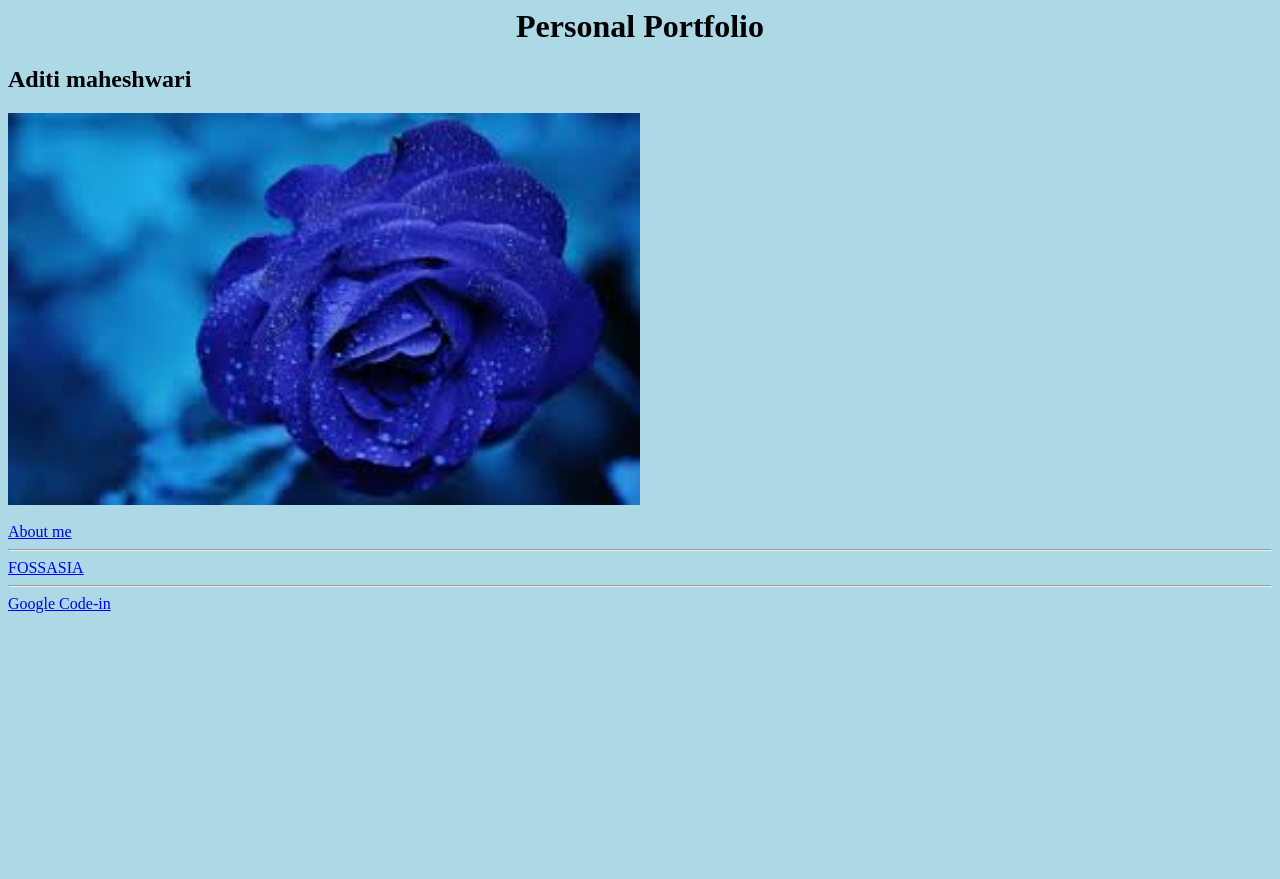
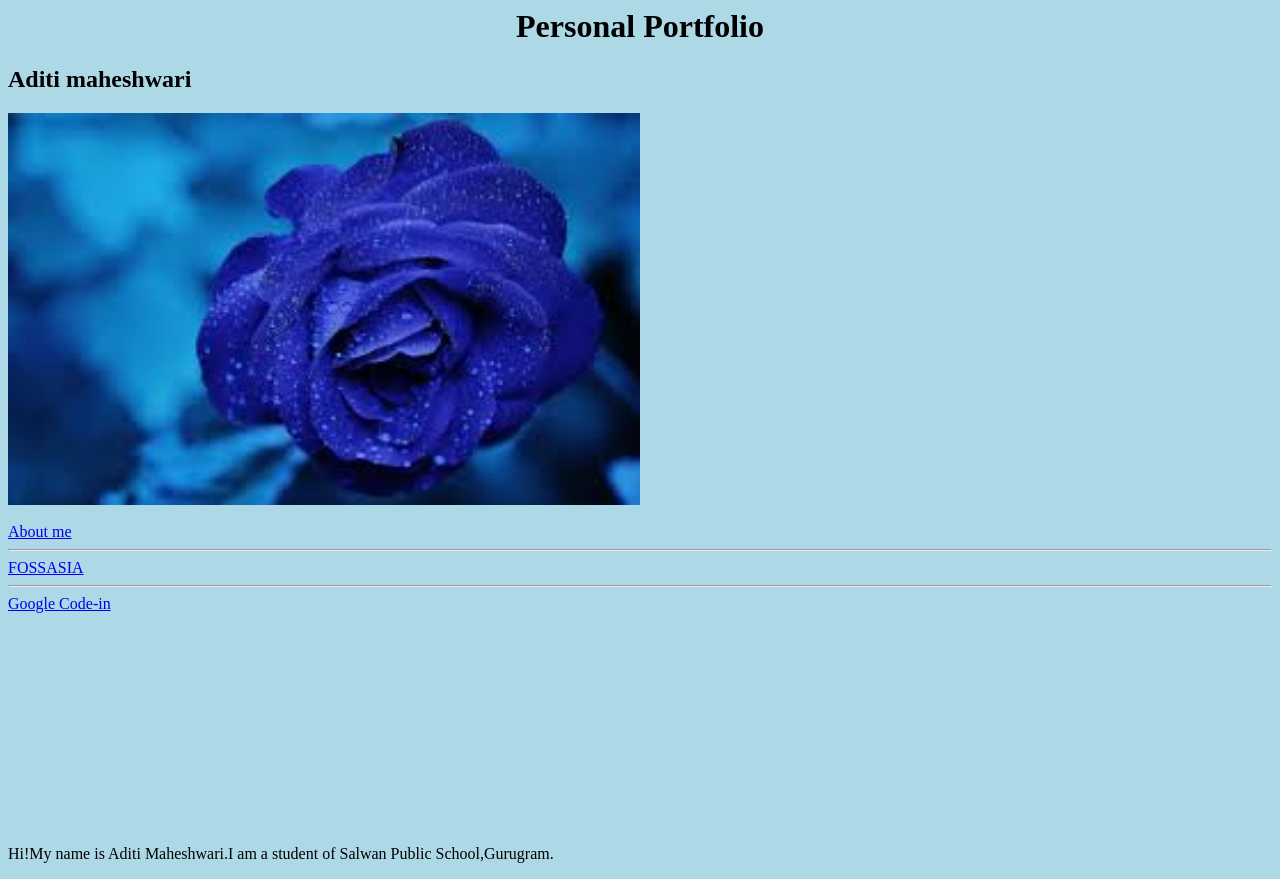
Before and after one commit to aditi-m/aditi-m.github.io, a plain HTML site: page index.html in a window 1280 px wide. Before the commit the page ends 800 px from the top, so only its background shows below. Drawn offline with Linux system fonts and the light colour scheme.

Commit message:
Update index.html

```diff
--- a/index.html
+++ b/index.html
@@ -16,6 +16,10 @@ h2 {
     font-family: "Times New Roman", Times, serif;
 }
 
+p{
+   font-family: "Times New Roman", Times, serif;
+   }
+
 </style>
  </head>
 <body>
@@ -23,10 +27,12 @@ h2 {
  <h2>Aditi maheshwari</h2>
  <img src="images.jpg" >
  <br><br>
- <a href="aboutme.html">About me</a>
+ <a href="#aboutme">About me</a>
  <br><hr>
  <a href="http://fossasia.org">FOSSASIA </a>
  <br><hr>
  <a href="https://developers.google.com/open-source/gci/">Google Code-in </a>
+ <br><br><br><br><br><br><br><br><br><br><br><br><br>
+ <p id="aboutme">Hi!My name is Aditi Maheshwari.I am a student of Salwan Public School,Gurugram.</p>
  </body>
  </html>
```
